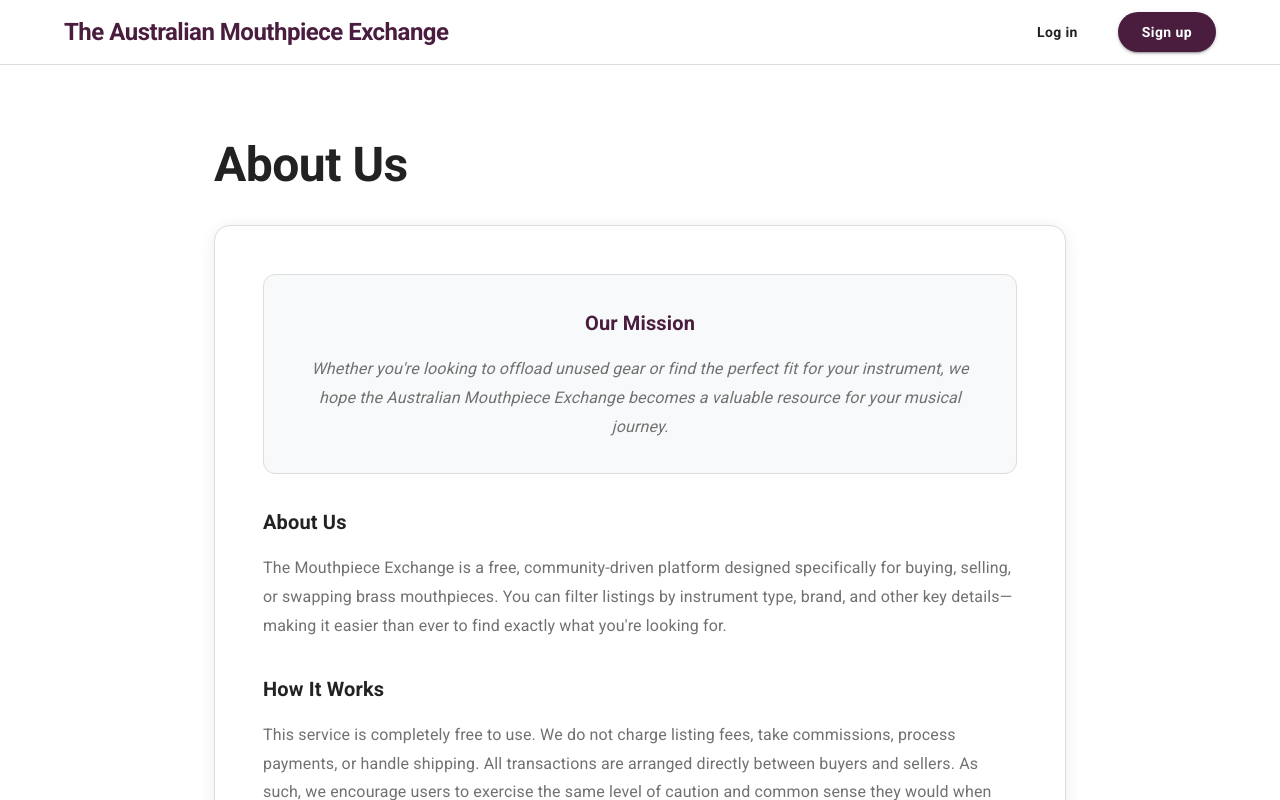
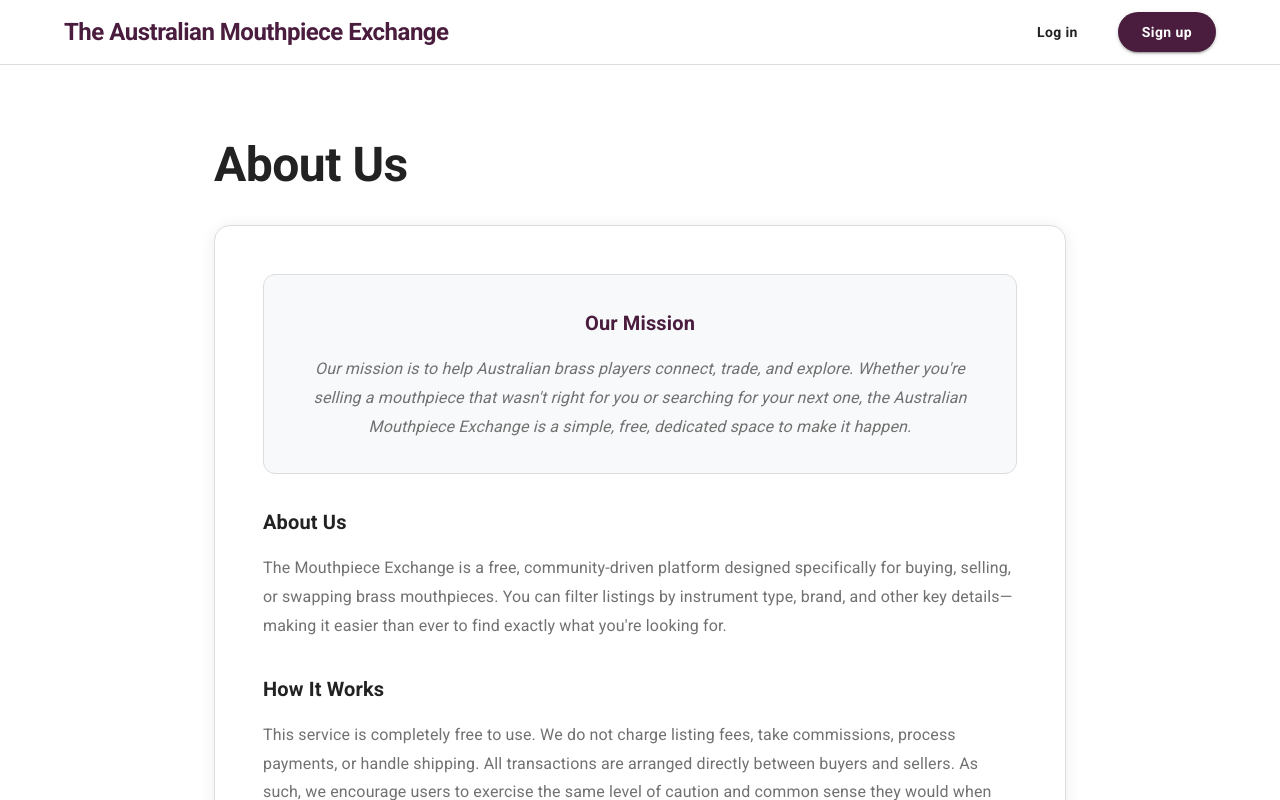
Before and after one commit to Rob-3rt/australian-mouthpiece-exchange, a React (Vite) app in the folder frontend/: page /about in a window 1280 px wide. Shown: the top 800 px of the page. Built offline with nearby package versions, Linux system fonts and the light colour scheme; no server answers.

Commit message:
Update mission statement with new content - More focused on connecting Australian brass players

```diff
--- a/frontend/src/pages/About.jsx
+++ b/frontend/src/pages/About.jsx
@@ -55,7 +55,7 @@ export default function About() {
                   fontStyle: 'italic'
                 }}
               >
-                Whether you're looking to offload unused gear or find the perfect fit for your instrument, we hope the Australian Mouthpiece Exchange becomes a valuable resource for your musical journey.
+                Our mission is to help Australian brass players connect, trade, and explore. Whether you're selling a mouthpiece that wasn't right for you or searching for your next one, the Australian Mouthpiece Exchange is a simple, free, dedicated space to make it happen.
               </Typography>
             </Box>
 
```
